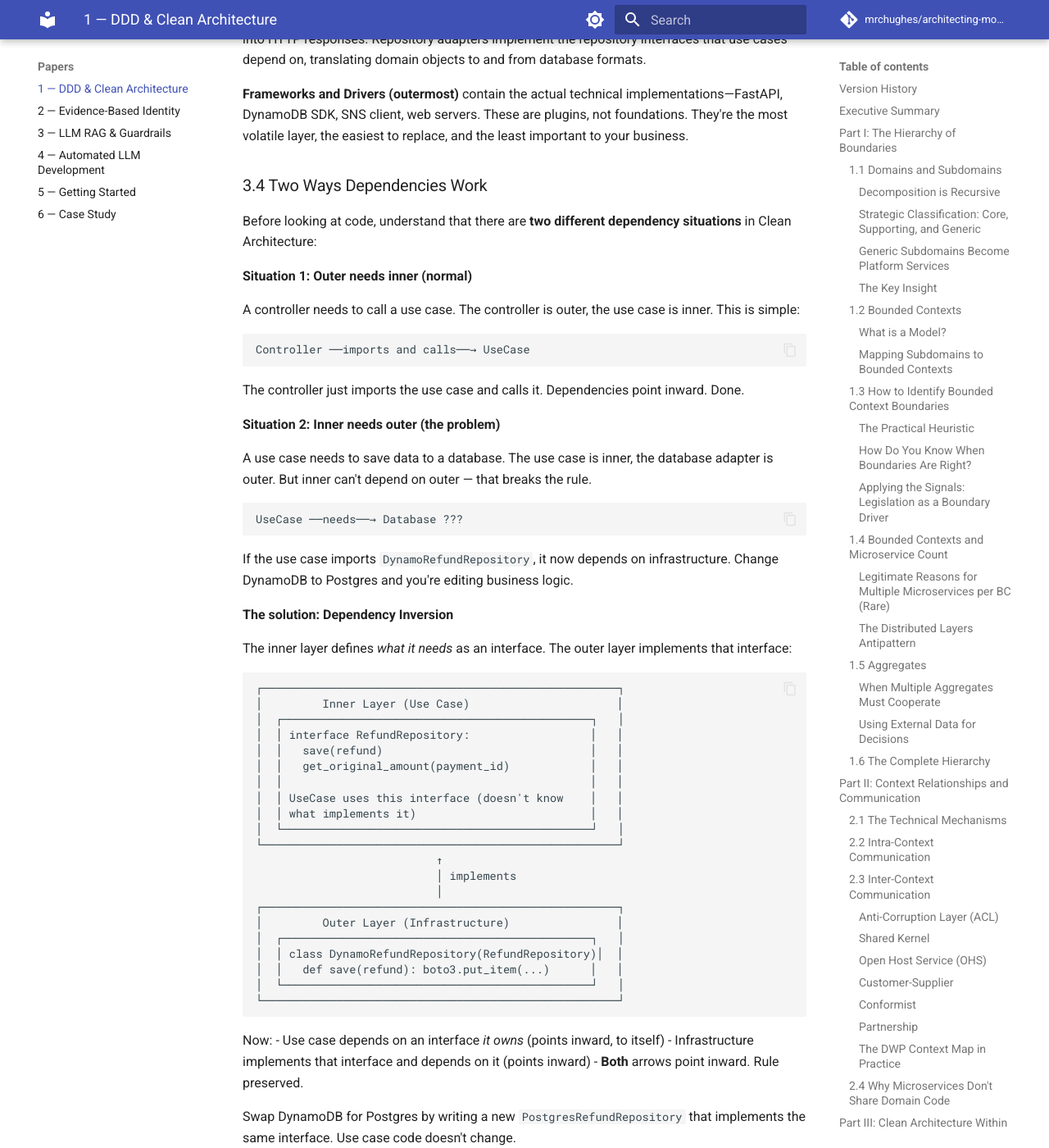
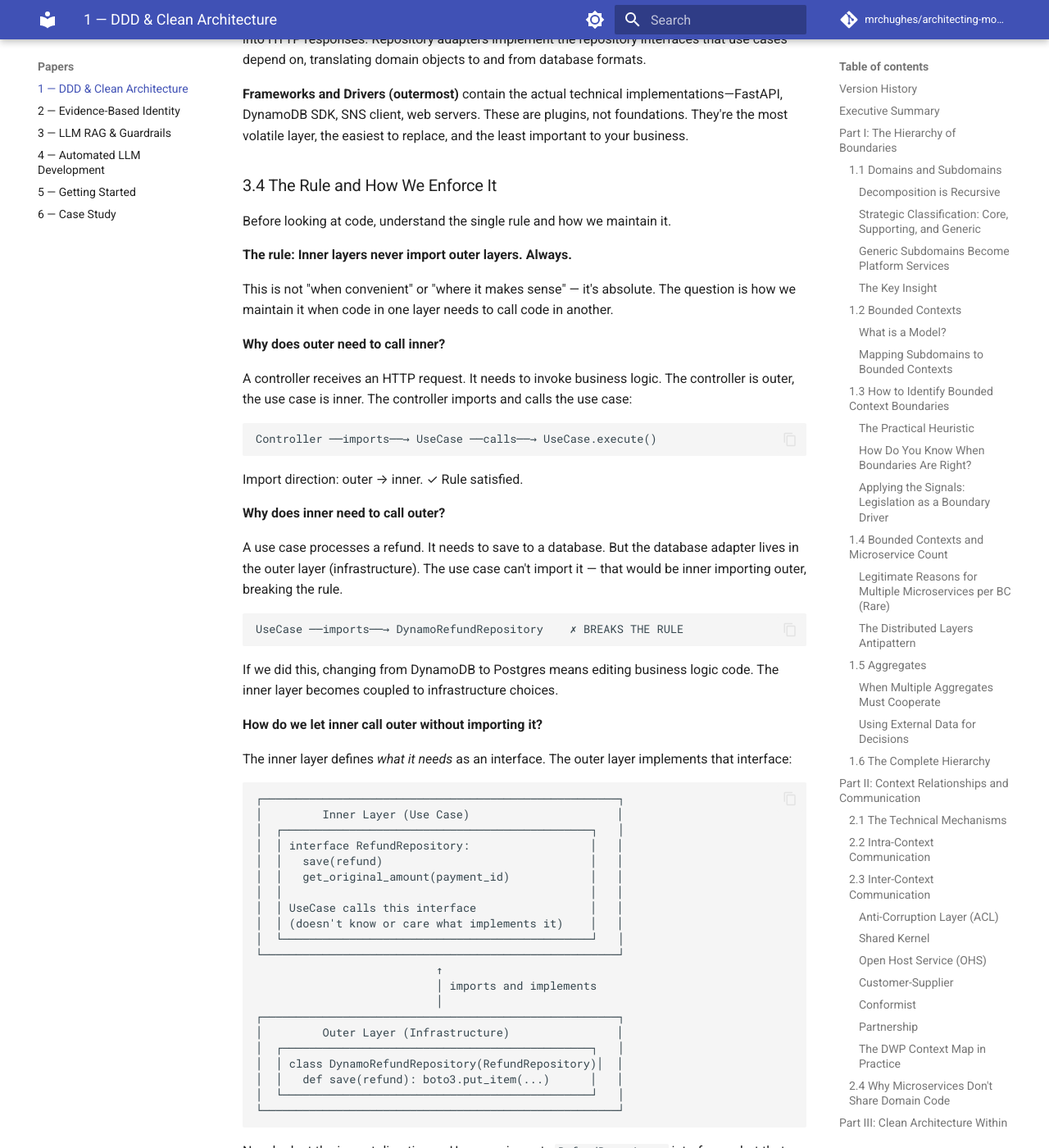
Before and after one commit to mrchughes/architecting-modern-government-services, an MkDocs documentation site: the page built from docs/Paper_1_DDD_Clean_Architecture.md, in a window 1280 px wide and 1400 px high, scrolled down 26617 px. Shown: the whole window at 82% size. Built offline with MkDocs 1.6.1 and Material for MkDocs 9.7.7, drawn with Linux system fonts in a browser that asks for light colours; comment, search, counter and statistics services are not loaded; some of the changed text lies outside the part shown.

Commit message:
Paper 1: clarify dependency rule is absolute - inversion maintains it, not breaks it

````diff
--- a/docs/Paper_1_DDD_Clean_Architecture.md
+++ b/docs/Paper_1_DDD_Clean_Architecture.md
@@ -810,31 +810,35 @@ The same eligibility rules apply whether you're processing a new claim, re-evalu
 
 **Frameworks and Drivers (outermost)** contain the actual technical implementations—FastAPI, DynamoDB SDK, SNS client, web servers. These are plugins, not foundations. They're the most volatile layer, the easiest to replace, and the least important to your business.
 
-### 3.4 Two Ways Dependencies Work
+### 3.4 The Rule and How We Enforce It
 
-Before looking at code, understand that there are **two different dependency situations** in Clean Architecture:
+Before looking at code, understand the single rule and how we maintain it.
 
-**Situation 1: Outer needs inner (normal)**
+**The rule: Inner layers never import outer layers. Always.**
 
-A controller needs to call a use case. The controller is outer, the use case is inner. This is simple:
+This is not "when convenient" or "where it makes sense" — it's absolute. The question is how we maintain it when code in one layer needs to call code in another.
+
+**Why does outer need to call inner?**
+
+A controller receives an HTTP request. It needs to invoke business logic. The controller is outer, the use case is inner. The controller imports and calls the use case:
 
 ```
-Controller ──imports and calls──→ UseCase
+Controller ──imports──→ UseCase ──calls──→ UseCase.execute()
 ```
 
-The controller just imports the use case and calls it. Dependencies point inward. Done.
+Import direction: outer → inner. ✓ Rule satisfied.
 
-**Situation 2: Inner needs outer (the problem)**
+**Why does inner need to call outer?**
 
-A use case needs to save data to a database. The use case is inner, the database adapter is outer. But inner can't depend on outer — that breaks the rule.
+A use case processes a refund. It needs to save to a database. But the database adapter lives in the outer layer (infrastructure). The use case can't import it — that would be inner importing outer, breaking the rule.
 
 ```
-UseCase ──needs──→ Database ???
+UseCase ──imports──→ DynamoRefundRepository    ✗ BREAKS THE RULE
 ```
 
-If the use case imports `DynamoRefundRepository`, it now depends on infrastructure. Change DynamoDB to Postgres and you're editing business logic.
+If we did this, changing from DynamoDB to Postgres means editing business logic code. The inner layer becomes coupled to infrastructure choices.
 
-**The solution: Dependency Inversion**
+**How do we let inner call outer without importing it?**
 
 The inner layer defines *what it needs* as an interface. The outer layer implements that interface:
 
@@ -846,12 +850,12 @@ The inner layer defines *what it needs* as an interface. The outer layer impleme
 │  │   save(refund)                               │   │
 │  │   get_original_amount(payment_id)            │   │
 │  │                                              │   │
-│  │ UseCase uses this interface (doesn't know    │   │
-│  │ what implements it)                          │   │
+│  │ UseCase calls this interface                 │   │
+│  │ (doesn't know or care what implements it)    │   │
 │  └──────────────────────────────────────────────┘   │
 └─────────────────────────────────────────────────────┘
                            ↑
-                           │ implements
+                           │ imports and implements
                            │
 ┌─────────────────────────────────────────────────────┐
 │         Outer Layer (Infrastructure)                │
@@ -862,21 +866,26 @@ The inner layer defines *what it needs* as an interface. The outer layer impleme
 └─────────────────────────────────────────────────────┘
 ```
 
-Now:
-- Use case depends on an interface *it owns* (points inward, to itself)
-- Infrastructure implements that interface and depends on it (points inward)
-- **Both** arrows point inward. Rule preserved.
+Now look at the import directions:
+- Use case imports `RefundRepository` interface — but that interface lives *in its own layer*. Inner → inner. ✓
+- `DynamoRefundRepository` imports `RefundRepository` to implement it. Outer → inner. ✓
 
-Swap DynamoDB for Postgres by writing a new `PostgresRefundRepository` that implements the same interface. Use case code doesn't change.
+**Both** import arrows point inward. At runtime, the use case calls DynamoDB. At compile time, nothing in the inner layer knows DynamoDB exists.
+
+Swap DynamoDB for Postgres by writing a new `PostgresRefundRepository` that implements the same interface. Zero changes to use case code.
+
+**This is called Dependency Inversion** — the compile-time dependency points the opposite direction to the runtime call.
 
 **Summary:**
 
-| Situation | Who needs who | Solution |
-|-----------|---------------|----------|
-| Controller → UseCase | Outer needs inner | Just import and call (normal) |
-| UseCase → Database | Inner needs outer | Define interface, outer implements (inversion) |
+| Situation | Runtime call | Compile-time import | How |
+|-----------|--------------|---------------------|-----|
+| Controller → UseCase | Outer calls inner | Outer imports inner ✓ | Just import |
+| UseCase → Database | Inner calls outer | Inner imports... inner ✓ | Define interface in inner layer, outer implements it |
 
-With that distinction clear, here's the code:
+The rule is always enforced. The technique differs based on call direction. When outer calls inner, importing satisfies the rule directly. When inner calls outer, we restructure so the interface lives in the inner layer.
+
+With that clear, here's the code:
 
 ### 3.5 Layer-by-Layer Implementation
 
````
Also changed, not shown: Paper_1_DDD_Clean_Architecture.md (+33 -24 lines).
